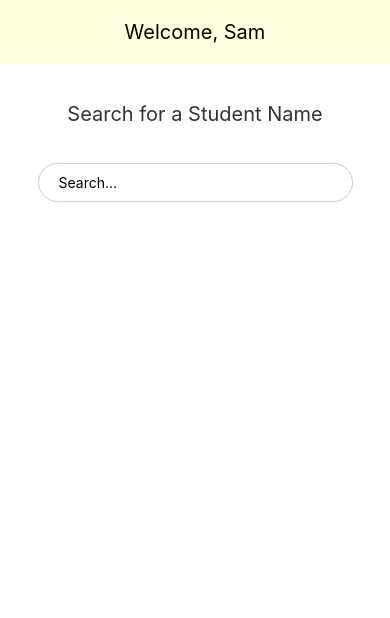
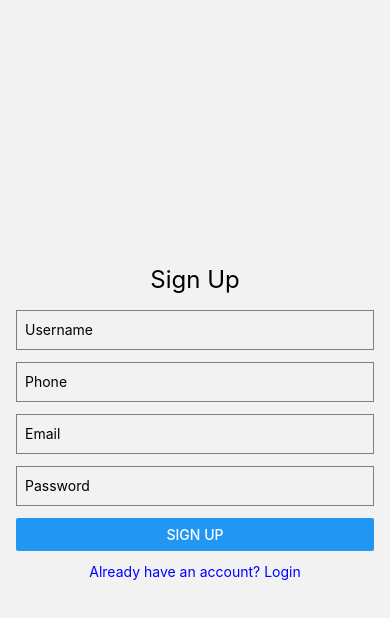
Before and after one commit to Raman-79/HostelAlloc, a React Native app in the folder app/: screen /Signup in a window 390 px wide. Shown: the top 618 px of the page. Built offline with nearby package versions, Linux system fonts and the light colour scheme.

Commit message:
Login and Signup Screens

```diff
--- a/app/App.tsx
+++ b/app/App.tsx
@@ -5,6 +5,8 @@ import { createStackNavigator } from '@react-navigation/stack';
 import HomeScreen from './src/screens/HomeScreen';
 import DetailsScreen from './src/screens/DetailsScreen';
 import AllocateScreen from './src/screens/AllocateScreen';
+import LoginScreen from './src/screens/LoginScreen';
+import SignupScreen from './src/screens/SignupScreen';
 import { RootStackParamList } from './src/types';
 
 const Stack = createStackNavigator<RootStackParamList>();
@@ -12,10 +14,12 @@ const Stack = createStackNavigator<RootStackParamList>();
 const App: React.FC = () => {
   return (
     <NavigationContainer>
-      <Stack.Navigator initialRouteName="Home">
+      <Stack.Navigator initialRouteName="Login">
         <Stack.Screen name="Home" component={HomeScreen} options={{headerShown: false}}/>
         <Stack.Screen name="Details" component={DetailsScreen} options={{headerShown: false}}/>
         <Stack.Screen name="Allocate" component={AllocateScreen} options={{headerShown: false}} />
+        <Stack.Screen name="Login" component={LoginScreen} options={{headerShown: false}} />
+        <Stack.Screen name="Signup" component={SignupScreen} options={{headerShown: false}} />
       </Stack.Navigator>
     </NavigationContainer>
   );
--- a/app/src/api/GET.ts
+++ b/app/src/api/GET.ts
@@ -1,3 +1,3 @@
-export const GET_STUDENT = 'http://10.0.2.2:3000/api/v1/users/user'
-export const SEARCH_API  =  'http://10.0.2.2:3000/api/v1/users/find'
+export const GET_STUDENT = 'http://10.0.2.2:3000/api/v1/student/user'
+export const SEARCH_API  =  'http://10.0.2.2:3000/api/v1/student/find'
 export const GET_HOSTELS = 'http://10.0.2.2:3000/api/v1/hostel/all'
--- a/app/src/components/atoms/SearchBar.tsx
+++ b/app/src/components/atoms/SearchBar.tsx
@@ -92,18 +92,15 @@ const styles = StyleSheet.create({
     alignItems: 'center',
   },
   searchBar: {
-    flexDirection: 'row',
-    alignItems: 'center',
-    borderWidth: 1,
-    borderColor: '#ccc',
-    borderRadius: 25,
-    overflow: 'hidden',
     width: '90%',
     marginTop: 20,
   },
   input: {
-    flex: 1,
-    padding: 10,
+    height: 40,
+    borderColor: 'gray',
+    borderWidth: 1,
+    borderRadius: 25,
+    padding: 8,
     paddingLeft: 20,
   },
   suggestionsContainer: {
--- /dev/null
+++ b/app/src/screens/LoginScreen.tsx
@@ -0,0 +1,67 @@
+import React, { useState } from 'react';
+import { View, Text, TextInput, Button, StyleSheet, TouchableOpacity } from 'react-native';
+import { StackScreenProps } from '@react-navigation/stack';
+import { RootStackParamList } from '../types';
+
+type Props = StackScreenProps<RootStackParamList, 'Login'>;
+
+const LoginScreen: React.FC<Props> = ({ navigation }) => {
+  const [email, setEmail] = useState('');
+  const [password, setPassword] = useState('');
+
+  const handleLogin = () => {
+    // Handle login logic
+    console.log('Logging in with', email, password);
+    navigation.navigate('Home');
+  };
+
+  return (
+    <View style={styles.container}>
+      <Text style={styles.title}>Login</Text>
+      <TextInput
+        style={styles.input}
+        placeholder="Email"
+        value={email}
+        onChangeText={setEmail}
+      />
+      <TextInput
+        style={styles.input}
+        placeholder="Password"
+        value={password}
+        onChangeText={setPassword}
+        secureTextEntry
+      />
+      <Button title="Login" onPress={handleLogin} />
+      <TouchableOpacity onPress={() => navigation.navigate('Signup')}>
+        <Text style={styles.link}>Don't have an account? Sign up</Text>
+      </TouchableOpacity>
+    </View>
+  );
+};
+
+const styles = StyleSheet.create({
+  container: {
+    flex: 1,
+    justifyContent: 'center',
+    padding: 16,
+  },
+  title: {
+    fontSize: 24,
+    marginBottom: 16,
+    textAlign: 'center',
+  },
+  input: {
+    height: 40,
+    borderColor: 'gray',
+    borderWidth: 1,
+    marginBottom: 12,
+    padding: 8,
+  },
+  link: {
+    color: 'blue',
+    textAlign: 'center',
+    marginTop: 12,
+  },
+});
+
+export default LoginScreen;
--- /dev/null
+++ b/app/src/screens/SignupScreen.tsx
@@ -0,0 +1,81 @@
+import React, { useState } from 'react';
+import { View, Text, TextInput, Button, StyleSheet, TouchableOpacity } from 'react-native';
+import { StackScreenProps } from '@react-navigation/stack';
+import { RootStackParamList } from '../types';
+
+type Props = StackScreenProps<RootStackParamList, 'Signup'>;
+
+const SignupScreen: React.FC<Props> = ({ navigation }) => {
+  const [email, setEmail] = useState('');
+  const [password, setPassword] = useState('');
+  const [username, setUsername] = useState('');
+  const [phone, setPhone] = useState('');
+
+  const handleSignup = () => {
+    // Handle signup logic
+    console.log('Signing up with', email, password, username, phone);
+    navigation.navigate('Home');
+  };
+
+  return (
+    <View style={styles.container}>
+      <Text style={styles.title}>Sign Up</Text>
+      <TextInput
+        style={styles.input}
+        placeholder="Username"
+        value={username}
+        onChangeText={setUsername}
+      />
+      <TextInput
+        style={styles.input}
+        placeholder="Phone"
+        value={phone}
+        onChangeText={setPhone}
+      />
+      <TextInput
+        style={styles.input}
+        placeholder="Email"
+        value={email}
+        onChangeText={setEmail}
+      />
+      <TextInput
+        style={styles.input}
+        placeholder="Password"
+        value={password}
+        onChangeText={setPassword}
+        secureTextEntry
+      />
+      <Button title="Sign Up" onPress={handleSignup} />
+      <TouchableOpacity onPress={() => navigation.navigate('Login')}>
+        <Text style={styles.link}>Already have an account? Login</Text>
+      </TouchableOpacity>
+    </View>
+  );
+};
+
+const styles = StyleSheet.create({
+  container: {
+    flex: 1,
+    justifyContent: 'center',
+    padding: 16,
+  },
+  title: {
+    fontSize: 24,
+    marginBottom: 16,
+    textAlign: 'center',
+  },
+  input: {
+    height: 40,
+    borderColor: 'gray',
+    borderWidth: 1,
+    marginBottom: 12,
+    padding: 8,
+  },
+  link: {
+    color: 'blue',
+    textAlign: 'center',
+    marginTop: 12,
+  },
+});
+
+export default SignupScreen;
--- a/app/src/types/index.ts
+++ b/app/src/types/index.ts
@@ -4,6 +4,8 @@ export type RootStackParamList = {
   Home: undefined;
   Details: { student: Student };
   Allocate: { student: Student };
+  Login: undefined;
+  Signup: undefined;
 };
 
 export interface Student {
```
